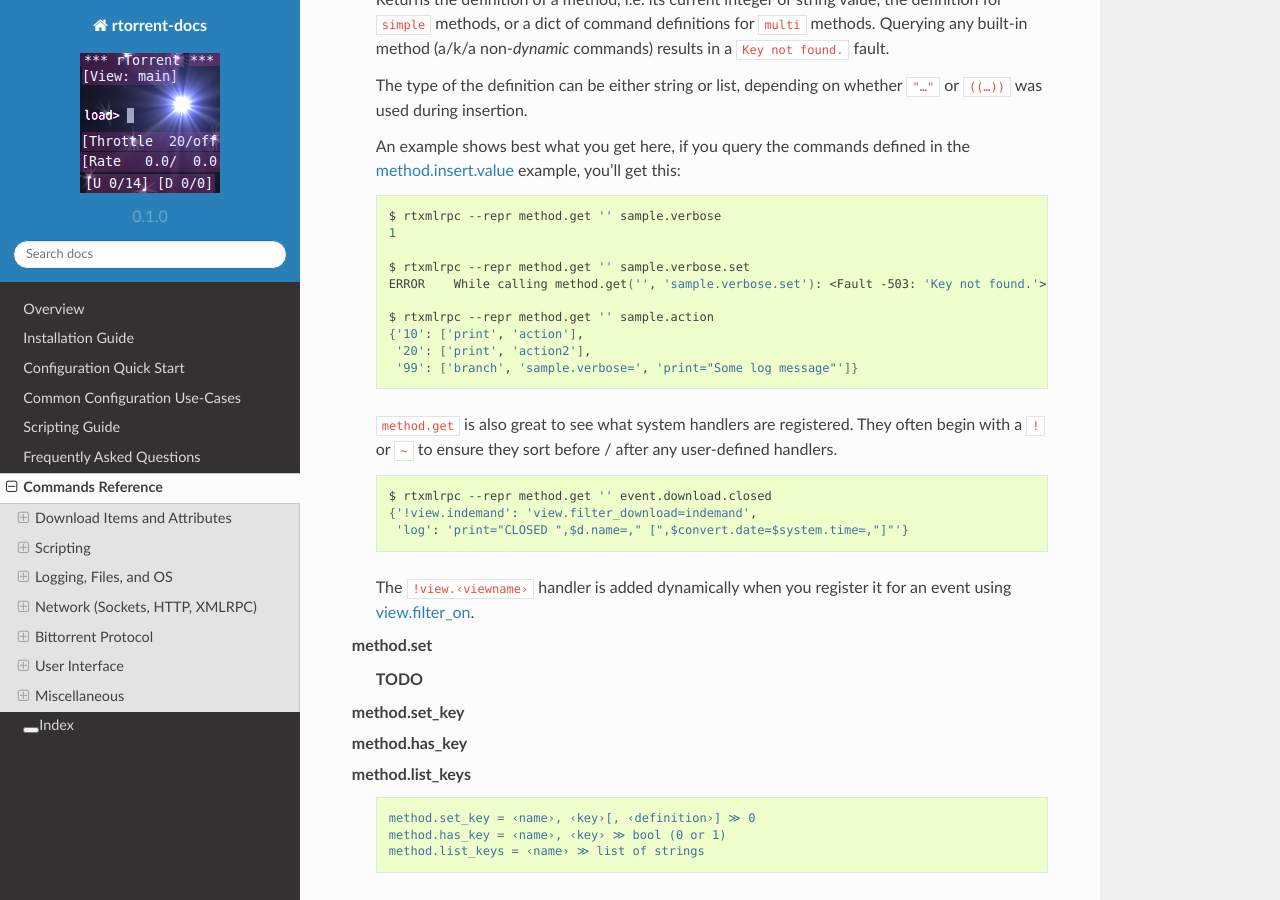
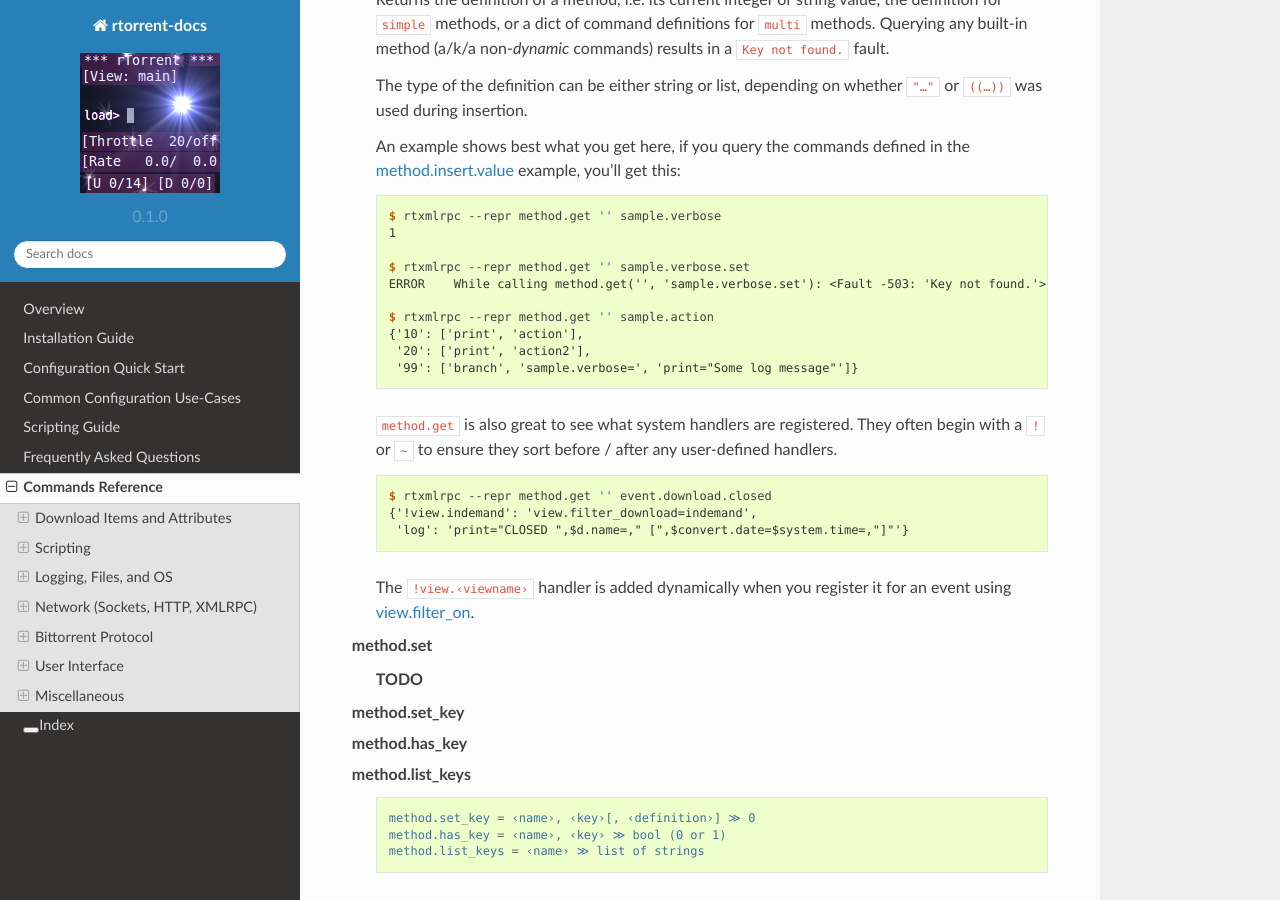
Before and after one commit to rtorrent-community/rtorrent-docs, a Sphinx documentation site: the page built from docs/cmd-ref.rst, in a window 1280 px wide and 900 px high, scrolled down 20468 px. Built offline with Sphinx 7.4.7 and the Read the Docs theme 2.0.0, drawn with Linux system fonts in a browser that asks for light colours; some of the changed text lies outside the part shown.

Commit message:
use 'console' code blocks where applicable

```diff
--- a/docs/include-cmd-items.rst
+++ b/docs/include-cmd-items.rst
@@ -49,7 +49,7 @@ When called within configuration methods or in a ``Ctrl-X`` prompt, the target i
 
         Example:
 
-        .. code-block:: shell
+        .. code-block:: console
 
             $ rtxmlrpc --repr d.multicall2 '' tagged d.hash= d.name= d.custom=category
             [['91C588B9A9B5A71F0462343BC74E2A88C1E0947D',
--- a/docs/include-cmd-scripting.rst
+++ b/docs/include-cmd-scripting.rst
@@ -113,7 +113,7 @@
         commands defined in the :term:`method.insert.value` example,
         you'll get this:
 
-        .. code-block:: shell
+        .. code-block:: console
 
             $ rtxmlrpc --repr method.get '' sample.verbose
             1
@@ -129,7 +129,7 @@
         ``method.get`` is also great to see what system handlers are registered.
         They often begin with a ``!`` or ``~`` to ensure they sort before / after any user-defined handlers.
 
-        .. code-block:: shell
+        .. code-block:: console
 
             $ rtxmlrpc --repr method.get '' event.download.closed
             {'!view.indemand': 'view.filter_download=indemand',
@@ -457,7 +457,7 @@ Conditional Operators
 
         Example:
 
-        .. code-block:: shell
+        .. code-block:: console
 
             $ rtxmlrpc d.multicall.filtered '' 'string.contains_i=(d.name),Mate' d.name=
             ['sparkylinux-4.0-x86_64-mate.iso']
@@ -484,7 +484,7 @@ String Functions
 
         Example:
 
-        .. code-block:: shell
+        .. code-block:: console
 
             $ rtxmlrpc string.map '' 'foo' [foo,bar [bar,baz
             baz
@@ -550,7 +550,7 @@ The ``to_*`` forms are **deprecated**.
 
         Examples:
 
-        .. code-block:: shell
+        .. code-block:: console
 
             $ rtxmlrpc --repr convert.human_size '' +970 +0
             '  0.9K'
@@ -580,7 +580,7 @@ The ``to_*`` forms are **deprecated**.
 
         Examples:
 
-        .. code-block:: shell
+        .. code-block:: console
 
             $ rtxmlrpc convert.magnitude '' +0
              ·
@@ -613,7 +613,7 @@ The ``to_*`` forms are **deprecated**.
 
         Examples:
 
-        .. code-block:: shell
+        .. code-block:: console
 
             $ rtxmlrpc -qi 'view.filter = rtcontrol, "equal = d.priority=, value=3"'
             # the 'rtcontrol' view will now show all items with priority 'high'
```
